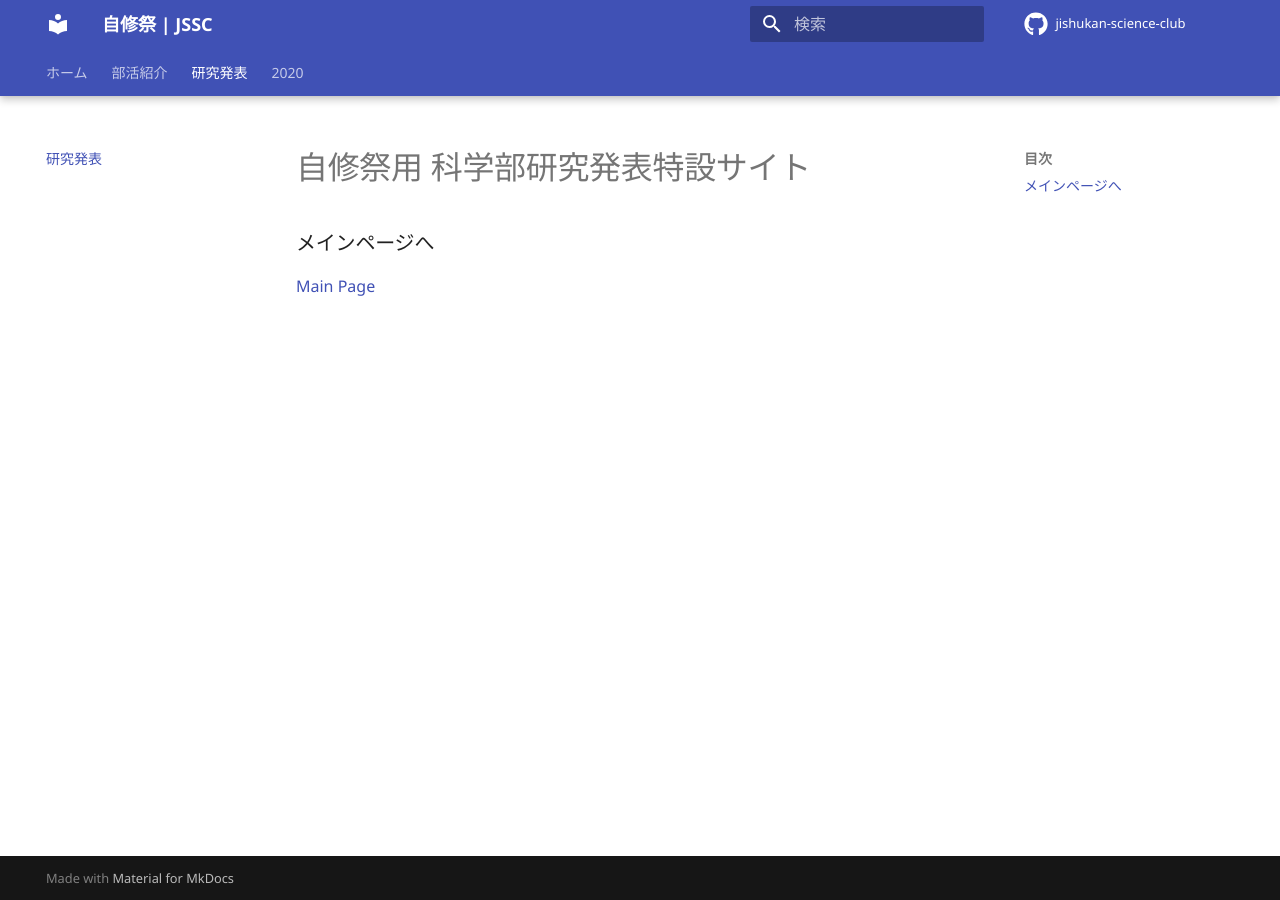
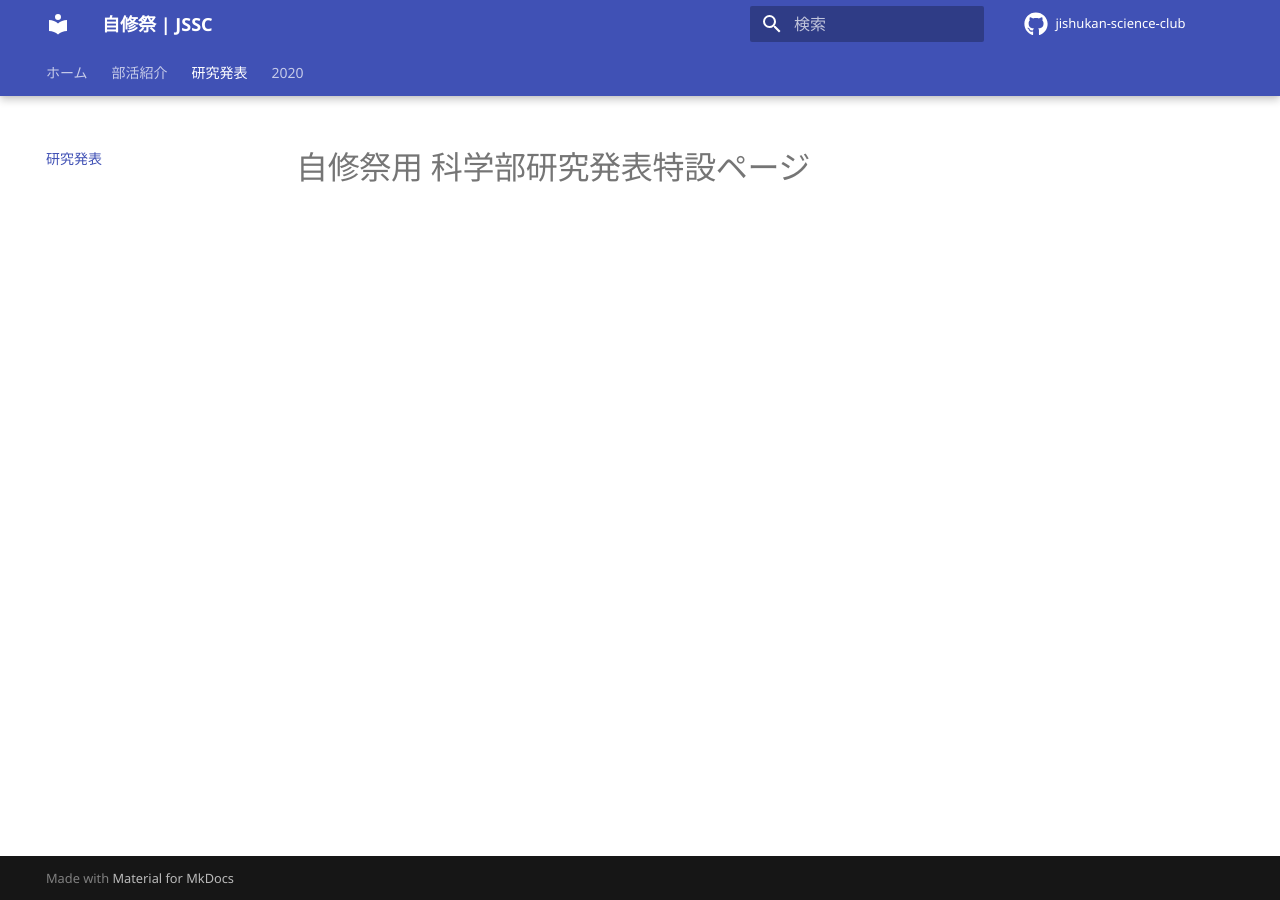
Before and after one commit to jishukan-science-club/tankyu, an MkDocs documentation site: the page built from docs/index.md, in a window 1280 px wide. Built offline with MkDocs 1.6.1 and Material for MkDocs 9.7.7, drawn with Linux system fonts in a browser that asks for light colours; comment, search, counter and statistics services are not loaded.

Commit message:
[Remove]: メインページへのリンク

```diff
--- a/docs/index.md
+++ b/docs/index.md
@@ -1,4 +1 @@
-# 自修祭用 科学部研究発表特設サイト
-
-### メインページへ
-[Main Page](https://jishukan-science-club.github.io/ "ホームページ")
+# 自修祭用 科学部研究発表特設ページ
```
